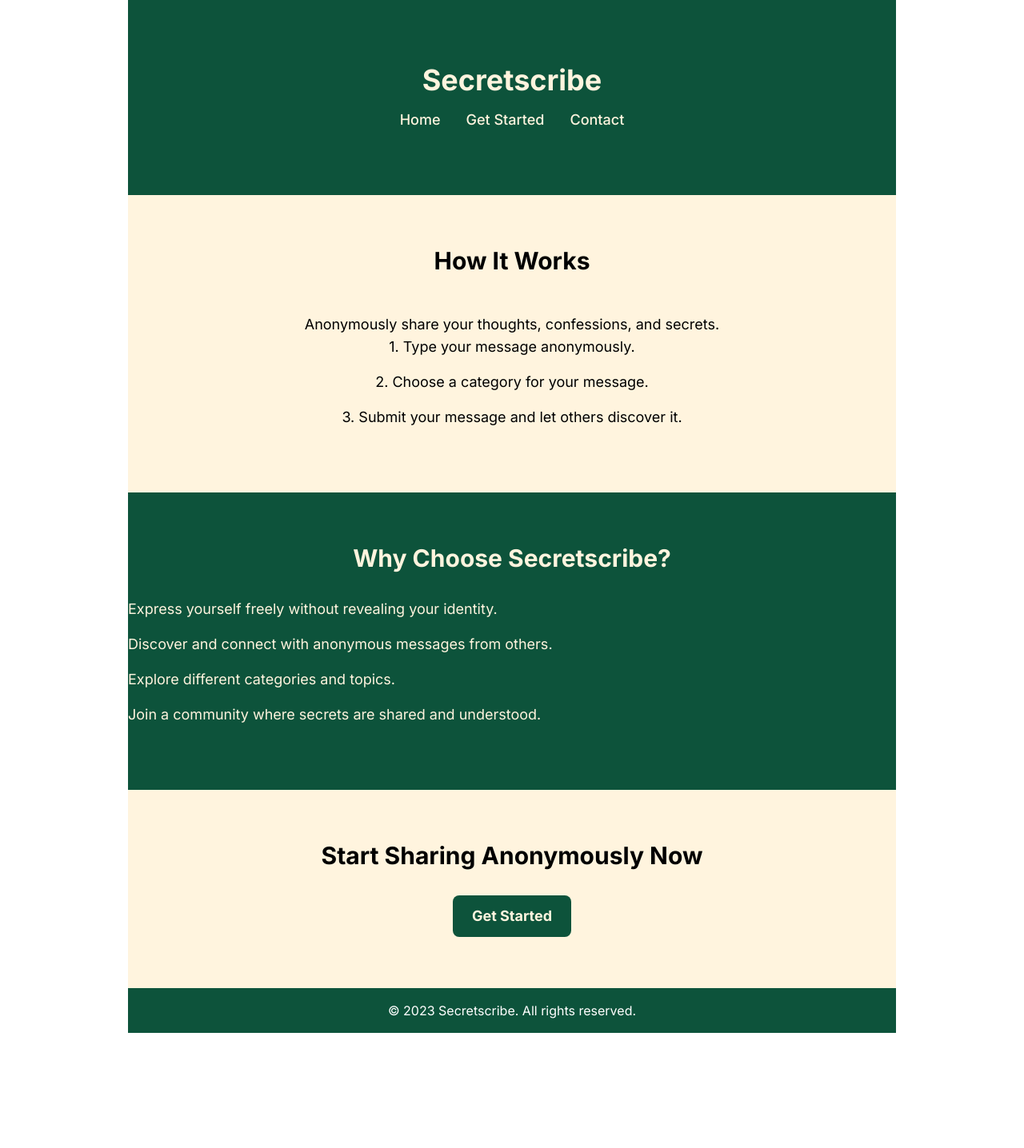
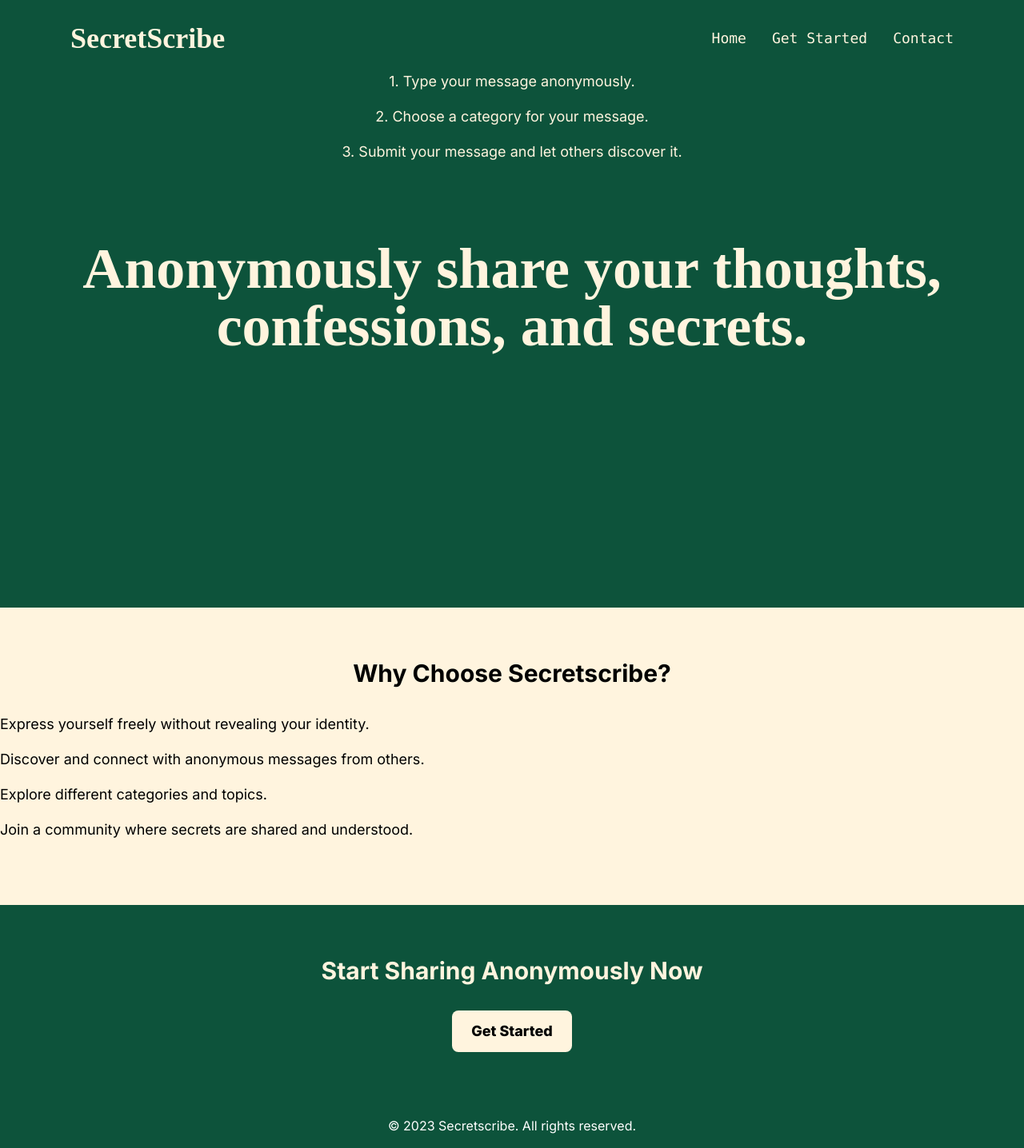
Before and after one commit to nsamedaisy/frontend-secretscribe, a Next.js app: page / in a window 1280 px wide. Shown: the whole page at 80% size. Before the commit the page ends 1292 px from the top, so only its background shows below. Built offline with nearby package versions, Linux system fonts and the light colour scheme.

Commit message:
landing page implementation

```diff
--- a/app/globals.css
+++ b/app/globals.css
@@ -1,6 +1,9 @@
 @tailwind base;
 @tailwind components;
 @tailwind utilities;
+
+
+  @import url('https://fonts.googleapis.com/css2?family=Lobster&family=Permanent+Marker&family=Poppins:wght@800&display=swap');
 
 :root {
   --foreground-rgb: 0, 0, 0;
@@ -18,6 +21,5 @@
 
 body {
   color: rgb(var(--foreground-rgb));
-  padding-left: 10rem;
-  padding-right: 10rem;
+  font-family: 'Lobster', 'Permanent Marker', 'Poppins', sans-serif;
 }
--- a/app/landing/page.tsx
+++ b/app/landing/page.tsx
@@ -4,41 +4,46 @@ import React from 'react';
 const LandingPage = () => {
   return (
     <div className="bg-green text-cream min-h-screen">
-         <header className="py-20 text-center">
-        <h1 className="text-4xl font-bold font-courier-prime">Secretscribe</h1>
-        <nav className="mt-4">
+      <div className='p-2 h-[95vh]'>
+      <header className="py-5 flex justify-between items-center px-20">
+        <h1 className="text-4xl font-extrabold font-marker">SecretScribe</h1>
+        <nav className="font-mono">
           <ul className="flex justify-center space-x-8">
             <li>
-              <Link href="/">
-                <a className="text-lg font-medium text-cream hover:text-white">Home</a>
+              <Link className="text-lg font-medium text-cream hover:text-white" href="/">
+                Home
               </Link>
             </li>
             <li>
-              <Link href="/getstarted">
-                <a className="text-lg font-medium text-cream hover:text-white">Get Started</a>
+              <Link href="/getstarted" className="text-lg font-medium text-cream hover:text-white">
+                Get Started
               </Link>
             </li>
             <li>
-              <Link href="/contact">
-                <a className="text-lg font-medium text-cream hover:text-white">Contact</a>
+              <Link href="/contact" className="text-lg font-medium text-cream hover:text-white">
+                Contact
               </Link>
             </li>
           </ul>
         </nav>
       </header>
 
-      <section className="bg-cream text-black py-16">
-        <h2 className="text-3xl text-center font-bold mb-8">How It Works</h2>
+      <section>
+        {/* <h2 className="text-3xl text-center font-bold mb-8">How It Works</h2> */}
         <div className="flex flex-col items-center">
-        <p className="text-lg mt-4">Anonymously share your thoughts, confessions, and secrets.</p>
 
           <p className="text-lg mb-4">1. Type your message anonymously.</p>
           <p className="text-lg mb-4">2. Choose a category for your message.</p>
           <p className="text-lg mb-4">3. Submit your message and let others discover it.</p>
         </div>
+        <div>
+        <p className="mt-20 text-7xl font-extrabold font-marker text-cream text-center">Anonymously share your thoughts, confessions, and secrets.</p>
+        </div>
       </section>
 
-      <section className="py-16">
+      </div>
+
+      <section className="py-16 bg-cream text-black">
         <h2 className="text-3xl text-center font-bold mb-8">Why Choose Secretscribe?</h2>
         <ul className="text-lg">
           <li className="mb-4">Express yourself freely without revealing your identity.</li>
@@ -48,12 +53,14 @@ const LandingPage = () => {
         </ul>
       </section>
 
-      <section className="bg-cream text-black py-16 text-center">
+      <section className="py-16 text-center">
         <h2 className="text-3xl text-center font-bold mb-8">Start Sharing Anonymously Now</h2>
-        <button className="bg-green hover:bg-green-600 text-cream py-3 px-6 rounded-lg font-bold text-lg">Get Started</button>
+        <button className="bg-cream text-black hover:bg-white py-3 px-6 rounded-lg font-extrabold text-lg">
+          Get Started
+        </button>
       </section>
 
-      <footer className="bg-green-600 py-4 text-center">
+      <footer className="bg-green py-4 text-center">
         <p className="text-white">&copy; 2023 Secretscribe. All rights reserved.</p>
       </footer>
     </div>
--- a/tailwind.config.ts
+++ b/tailwind.config.ts
@@ -8,6 +8,18 @@ const config: Config = {
   ],
   theme: {
     extend: {
+      fontFamily: {
+        sans: ['Courier Prime', 'sans-serif' ],
+        lobster: ['Lobster', 'sans-serif'],
+        marker: ['Permanent Marker', 'cursive'],
+        poppins: ['Poppins', 'sans-serif'],
+         // Replace 'Courier Prime' with your desired font family
+      },
+      screens: {
+        'lg': '1024px', // Large screen size
+        'md': '768px', // Normal screen size
+        'sm': '640px', // Android screen size
+      },
       backgroundImage: {
         'gradient-radial': 'radial-gradient(var(--tw-gradient-stops))',
         'gradient-conic':
@@ -21,4 +33,5 @@ const config: Config = {
   },
   plugins: [],
 }
-export default config
+
+export default config;
```
